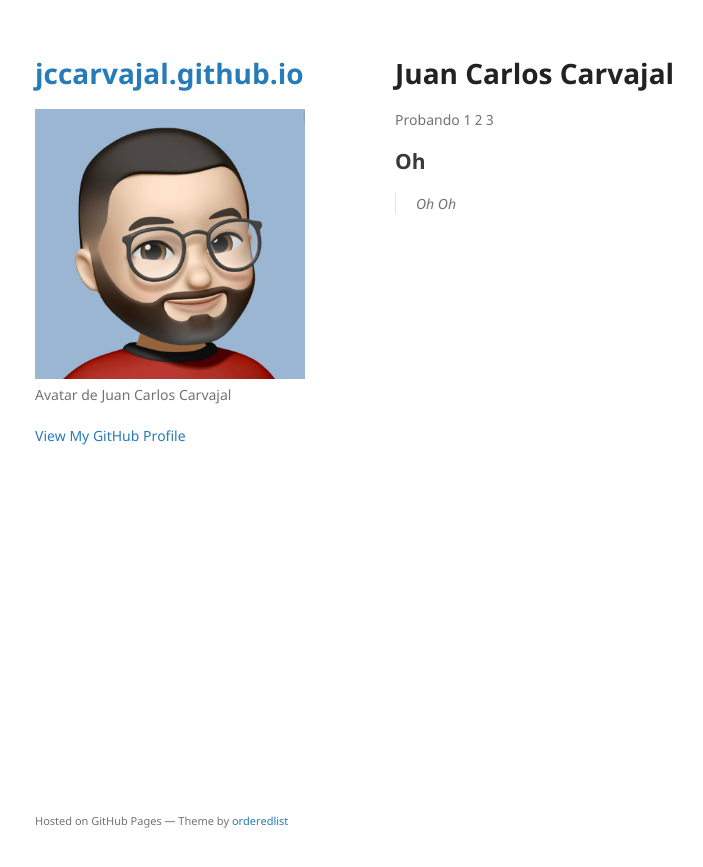
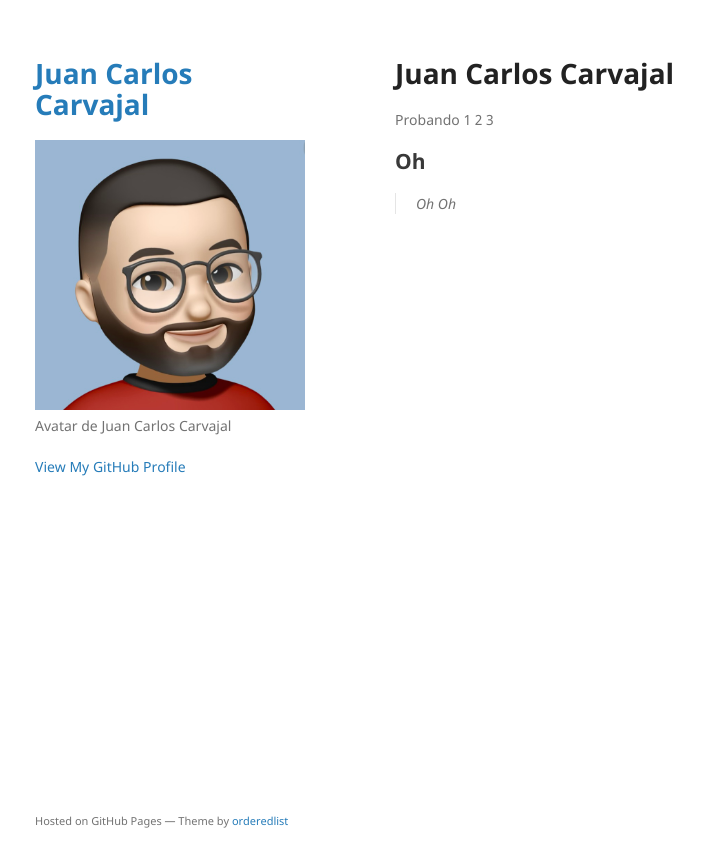
Before and after one commit to jccarvajal/jccarvajal.github.io, a Jekyll site: the page built from index.md, in a window 1280 px wide. Shown: the top 867 px of the page, without its empty margins (175-878 px from the left). Built offline with Jekyll 4.4.1, drawn with Linux system fonts in a browser that asks for light colours; our own code applies the rules of GitHub Pages for plain Markdown files.

Commit message:
Update _config.yml

```diff
--- a/_config.yml
+++ b/_config.yml
@@ -1,4 +1,4 @@
-title:
+title: Juan Carlos Carvajal
 logo: /assets/img/avatar_jcg.jpeg
 description: Avatar de Juan Carlos Carvajal
 show_downloads: false
```
